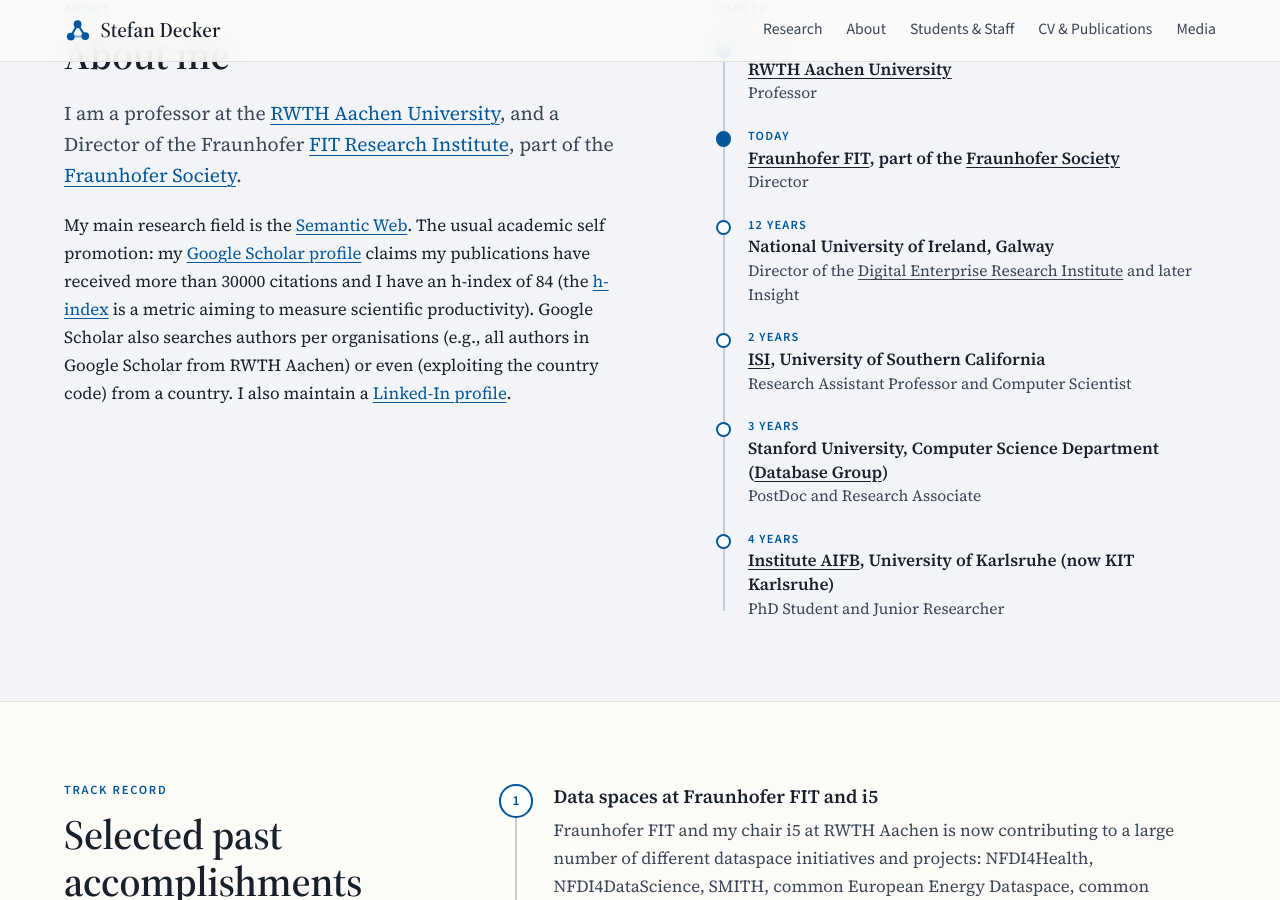
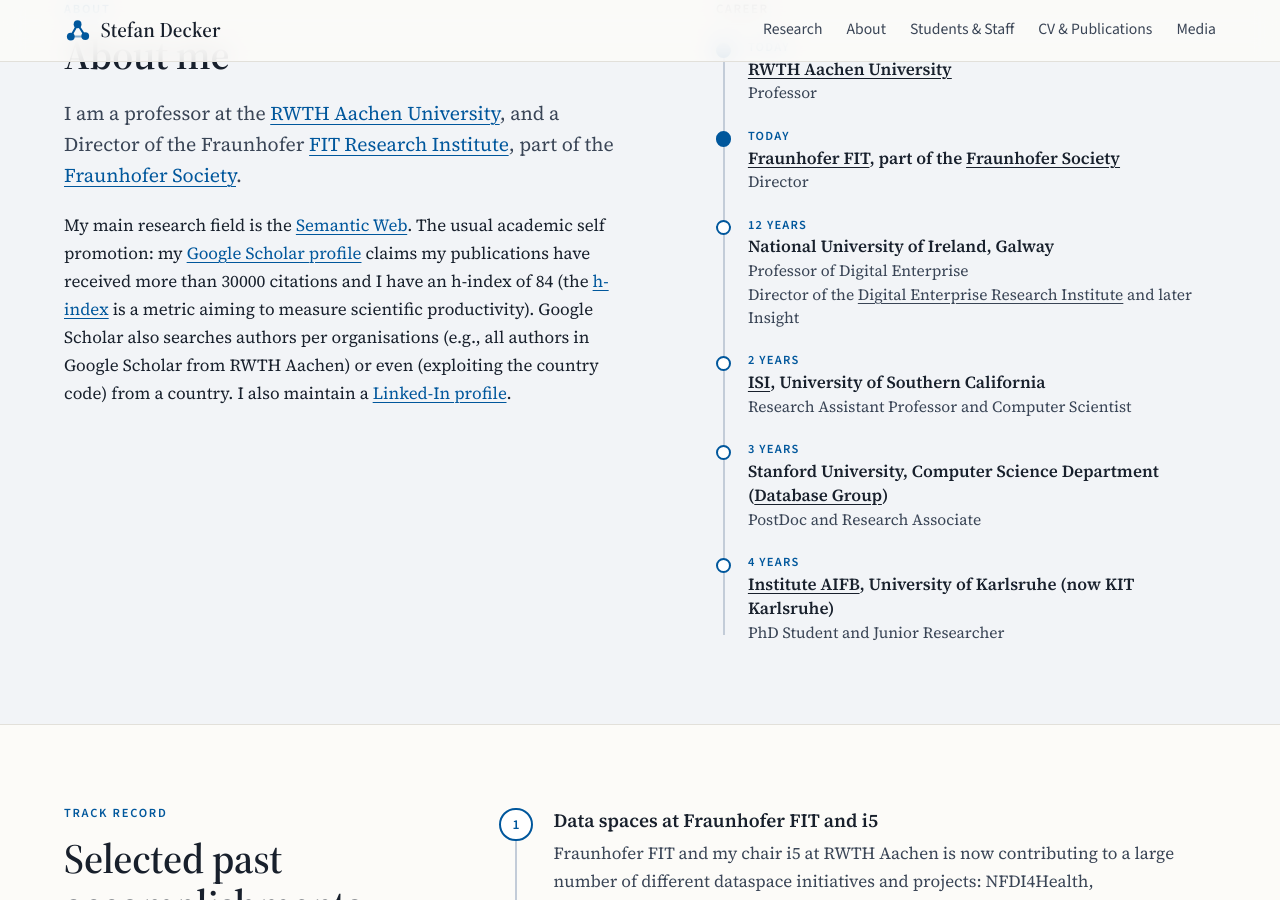
Before and after one commit to stefanjdecker/stefanjdecker.github.io, a Jekyll site: the page built from index.html, in a window 1280 px wide and 900 px high, scrolled down 3111 px. Built offline with Jekyll 4.4.1, drawn with Linux system fonts in a browser that asks for light colours.

Commit message:
Add Professor of Digital Enterprise to the Galway career entry
Co-Authored-By: Claude Opus 5.5 <noreply@anthropic.com>

```diff
--- a/index.html
+++ b/index.html
@@ -137,6 +137,7 @@ title: Professor Stefan Decker
         <li>
           <span class="career-when">12 years</span>
           <span class="career-where">National University of Ireland, Galway</span>
+          <span class="career-what">Professor of Digital Enterprise</span>
           <span class="career-what">Director of the <a href="https://en.wikipedia.org/wiki/Digital_Enterprise_Research_Institute">Digital Enterprise Research Institute</a> and later Insight</span>
         </li>
         <li>
```
